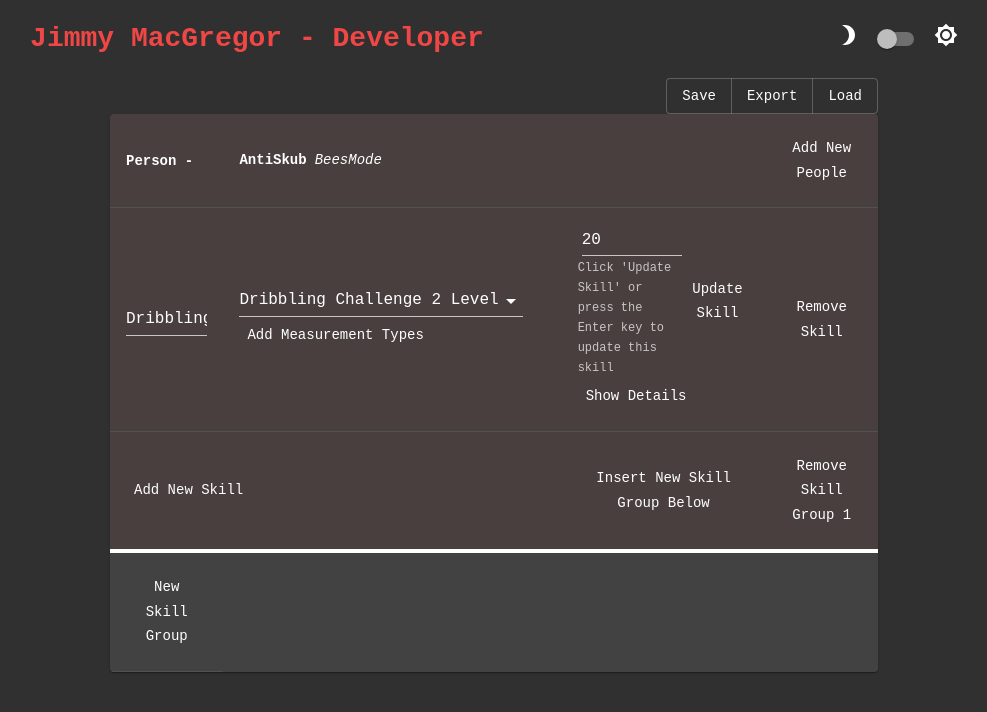
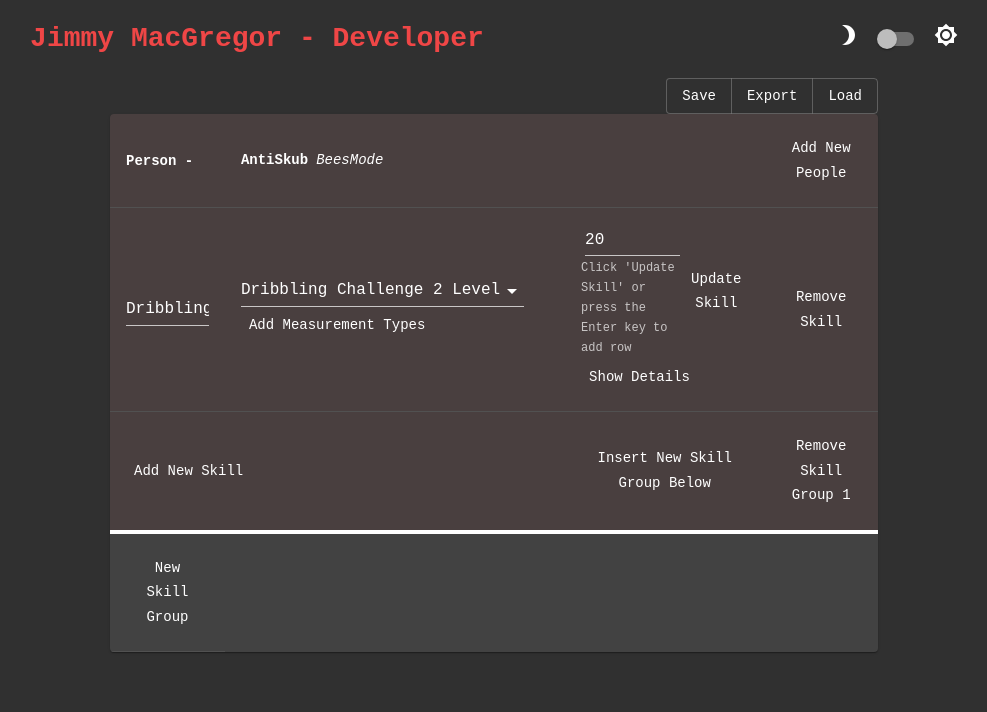
Before and after one commit to MymmiJ/personal-site, a React app: page /RocketLeagueProgressTracker in a window 1280 px wide. Shown: the top 712 px of the page, without its empty margins (146-1133 px from the left). Built offline with nearby package versions, Linux system fonts and the light colour scheme.

Commit message:
fixup: defensive programming degreeHistoryMeasurement

```diff
--- a/src/RocketLeagueProgressTracker/ProgressTracker/Skill.js
+++ b/src/RocketLeagueProgressTracker/ProgressTracker/Skill.js
@@ -30,7 +30,7 @@ export const Skill = ({ name, degree, degreeHistory, measurements, tooltip, fund
     const InputComponent = getInputComponentFromMeasurements(measurements);
 
     const degreeHistoryMeasurement = degreeHistory?.[measurements.name];
-    const degreeHistoryLatestValue = degreeHistoryMeasurement[degreeHistoryMeasurement.length - 1];
+    const degreeHistoryLatestValue = degreeHistoryMeasurement?.[degreeHistoryMeasurement?.length - 1];
     return <>
         <TableRow>
             <Tooltip {...tooltip}>
@@ -89,7 +89,7 @@ export const Skill = ({ name, degree, degreeHistory, measurements, tooltip, fund
                                 }],
                             }, index, skillGroupIndex))}
                         />
-                        { degree !== degreeHistoryLatestValue?.degree ? <FormHelperText>Click 'Update Skill' or press the Enter key to update this skill</FormHelperText> : null }
+                        { degree !== degreeHistoryLatestValue?.degree ? <FormHelperText>Click 'Update Skill' or press the Enter key to add row</FormHelperText> : null }
                     </div>
                     <Button onClick={() => dispatch(updateSkillAction('degreeHistory', {
                         ...degreeHistory,
```
